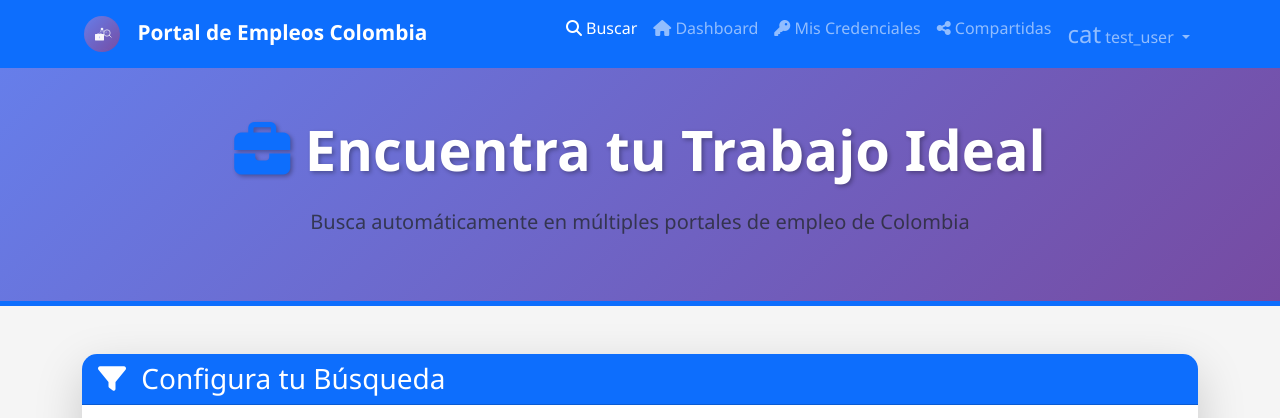
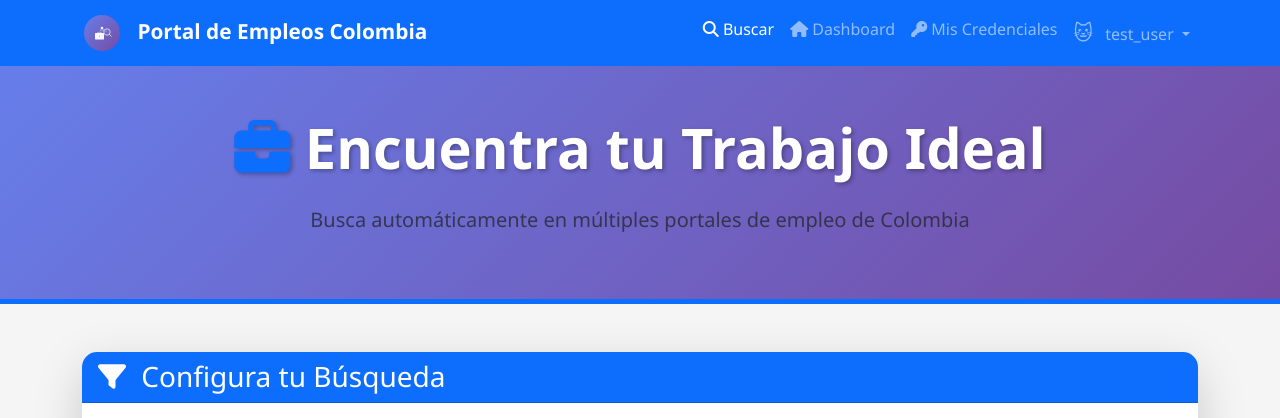
Before and after one commit to DuvanP11/Job_Search, a Flask app: page / in a window 1280 px wide. Shown: the top 418 px of the page. Run offline with Flask 3, Linux system fonts and the light colour scheme; the visitor is signed in with stand-in values (Sample User, id 1).

Commit message:
✨ NAVBAR MEJORADO: Limpieza y mejor UX
PROBLEMAS:
❌ 'Compartidas' confuso (no se usaba)
❌ Avatar mostraba 'wolf' en lugar de emoji 🐺
❌ Menú dropdown poco útil

MEJORAS APLICADAS:

1. ✅ ELIMINADO 'Compartidas'
   - Link innecesario eliminado
   - Navbar más limpio
   - Menos confusión

2. ✅ AVATAR CORREGIDO
   - Ahora usa get_avatar_emoji()
   - Muestra emoji correcto 🐺
   - Tamaño ajustado (1.3em)
   - Espaciado mejorado (ms-2)

3. ✅ DROPDOWN MEJORADO
   - 'Editar Perfil' agregado
   - 'Dashboard' agregado
   - Iconos en cada opción
   - Orden lógico

NAVBAR FINAL:
- 🔍 Buscar
- 🏠 Dashboard
- 🔐 Mis Credenciales
- 🐺 DuvanP (dropdown con avatar correcto)

DROPDOWN:
- ✏️ Editar Perfil
- 🏠 Dashboard
- ---
- 🚪 Cerrar Sesión (rojo)

RESULTADO:
✅ Navbar profesional y limpio
✅ Avatar emoji visible
✅ Sin opciones confusas
✅ Mejor UX

```diff
--- a/app.py
+++ b/app.py
@@ -45,14 +45,16 @@ recovery_codes = {}
 @app.route('/')
 def index():
     """Página principal con formulario de búsqueda"""
-    from utils.auth import get_current_user
+    from utils.auth import get_current_user, get_avatar_emoji
 
     # Verificar si hay sesión activa
     user = get_current_user()
     if not user:
         return redirect(url_for('login'))
 
-    return render_template('index.html', user=user)
+    avatar_emoji = get_avatar_emoji(user.get('avatar', 'cat'))
+
+    return render_template('index.html', user=user, avatar_emoji=avatar_emoji)
 
 
 @app.route('/buscar', methods=['POST'])
--- a/templates/index.html
+++ b/templates/index.html
@@ -98,18 +98,14 @@
                             <i class="fas fa-key"></i> Mis Credenciales
                         </a>
                     </li>
-                    <li class="nav-item">
-                        <a class="nav-link" href="/credenciales">
-                            <i class="fas fa-share-alt"></i> Compartidas
-                        </a>
-                    </li>
                     <li class="nav-item dropdown">
                         <a class="nav-link dropdown-toggle" href="#" id="userDropdown" role="button" data-bs-toggle="dropdown">
-                            <span style="font-size: 1.5em;">{{ user.avatar if user.avatar else '🐱' }}</span>
-                            {{ user.username }}
+                            <span style="font-size: 1.3em;">{{ avatar_emoji }}</span>
+                            <span class="ms-2">{{ user.username }}</span>
                         </a>
                         <ul class="dropdown-menu dropdown-menu-end">
-                            <li><a class="dropdown-item" href="/dashboard"><i class="fas fa-user"></i> Mi Perfil</a></li>
+                            <li><a class="dropdown-item" href="/edit-profile"><i class="fas fa-user-edit"></i> Editar Perfil</a></li>
+                            <li><a class="dropdown-item" href="/dashboard"><i class="fas fa-home"></i> Dashboard</a></li>
                             <li><hr class="dropdown-divider"></li>
                             <li><a class="dropdown-item text-danger" href="/logout"><i class="fas fa-sign-out-alt"></i> Cerrar Sesión</a></li>
                         </ul>
```
